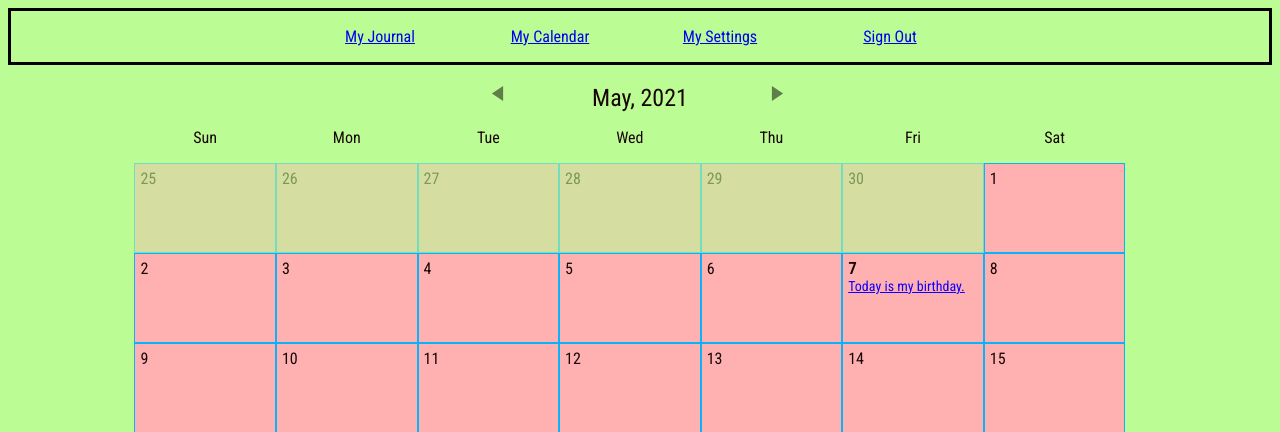
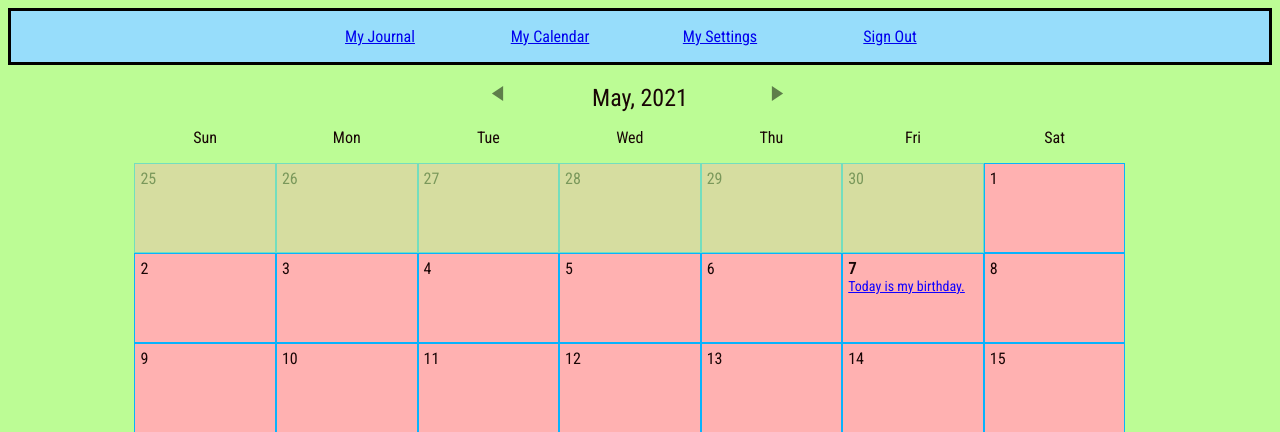
Before and after one commit to cse110-sp21-group14/cse110-sp21-group14, a Node server app: page /calendar/ in a window 1280 px wide. Shown: the top 432 px of the page. Run offline with Node 20, Linux system fonts and the light colour scheme; the visitor is signed in with stand-in values (Sample User, id 1); some libraries are stand-ins or nearby versions.

Commit message:
adding background color to calendar menubar

```diff
--- a/source/public/css/style-calendar.css
+++ b/source/public/css/style-calendar.css
@@ -1,8 +1,10 @@
 /*top nav bar*/
+
 .menuBar {
   text-align: center;
   border-color: black;
   border-style: solid;
+  background-color: #97ddfb;
 }
 
 .menuBar ul {
```
